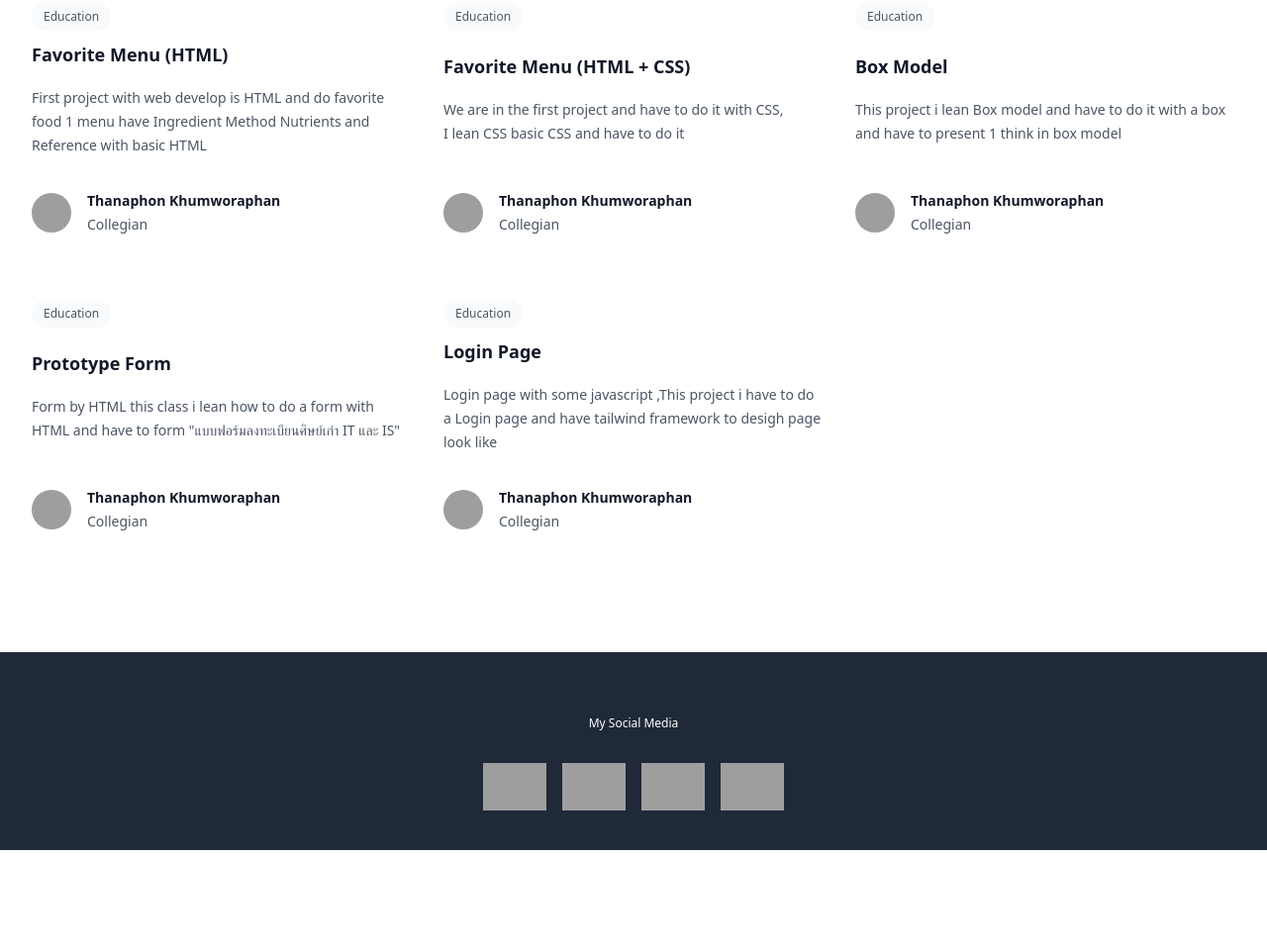
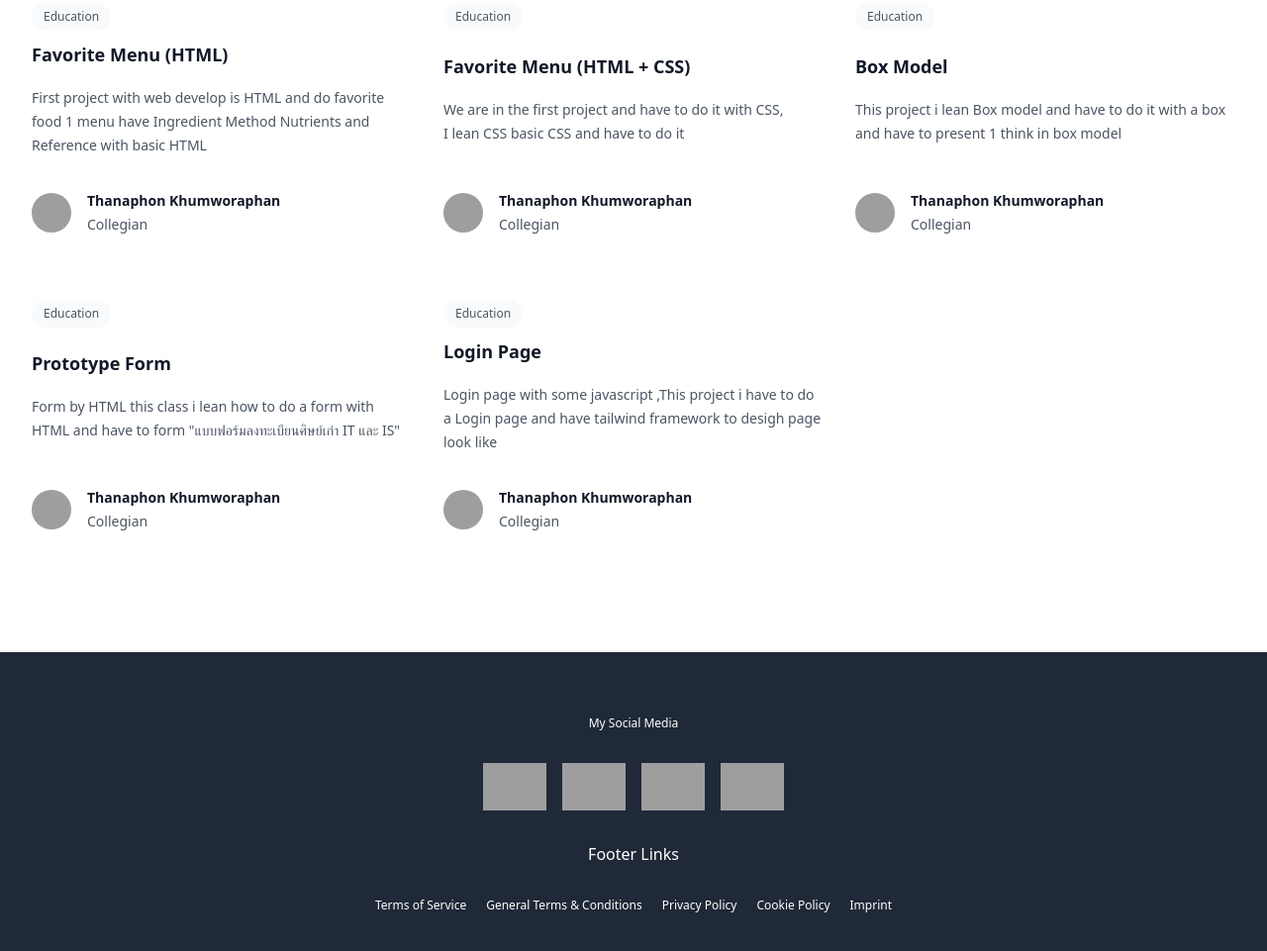
Before and after one commit to 1CEsoni1/MyPortfolio, a website: page index.html in a window 1280 px wide. Shown: the part 1398-2359 px from the top of the page at 99% size. Before the commit the page ends 2257 px from the top, so only its background shows below. Drawn offline with nearby package versions, Linux system fonts and the light colour scheme; grey boxes are pictures that could not be loaded; a web font is replaced by a local one.

Commit message:
First commit

```diff
--- a/index.html
+++ b/index.html
@@ -370,16 +370,16 @@
 
 
 
-
-            <!-- Footer Links -->
-            <!-- <div class="w-full flex flex-col lg:flex-row gap-5 text-xs text-center lg:text-left justify-center">
-              <a href="#" class="hover:underline">Terms of Service</a>
-              <a href="#" class="hover:underline">General Terms & Conditions</a>
-              <a href="#" class="hover:underline">Privacy Policy</a>
-              <a href="#" class="hover:underline">Cookie Policy</a>
-              <a href="#" class="hover:underline">Imprint</a>
+          <!-- easter egg from me XD -->
+            Footer Links
+            <div class="w-full flex flex-col lg:flex-row gap-5 text-xs text-center lg:text-left justify-center">
+              <a href="#ะthis_web_is_Just_Portfolio" class="hover:underline">Terms of Service</a>
+              <a href="#Idon't_know_what_is_that" class="hover:underline">General Terms & Conditions</a>
+              <a href="#ILOVEYOUbecuaseyoubeinmywebTHX" class="hover:underline">Privacy Policy</a>
+              <a href="#Idont_collect_enything_from_you" class="hover:underline">Cookie Policy</a>
+              <a href="#Why_you_still_here?" class="hover:underline">Imprint</a>
             </div>
-          </div> -->
+          </div>
 
 
         </div>
```
